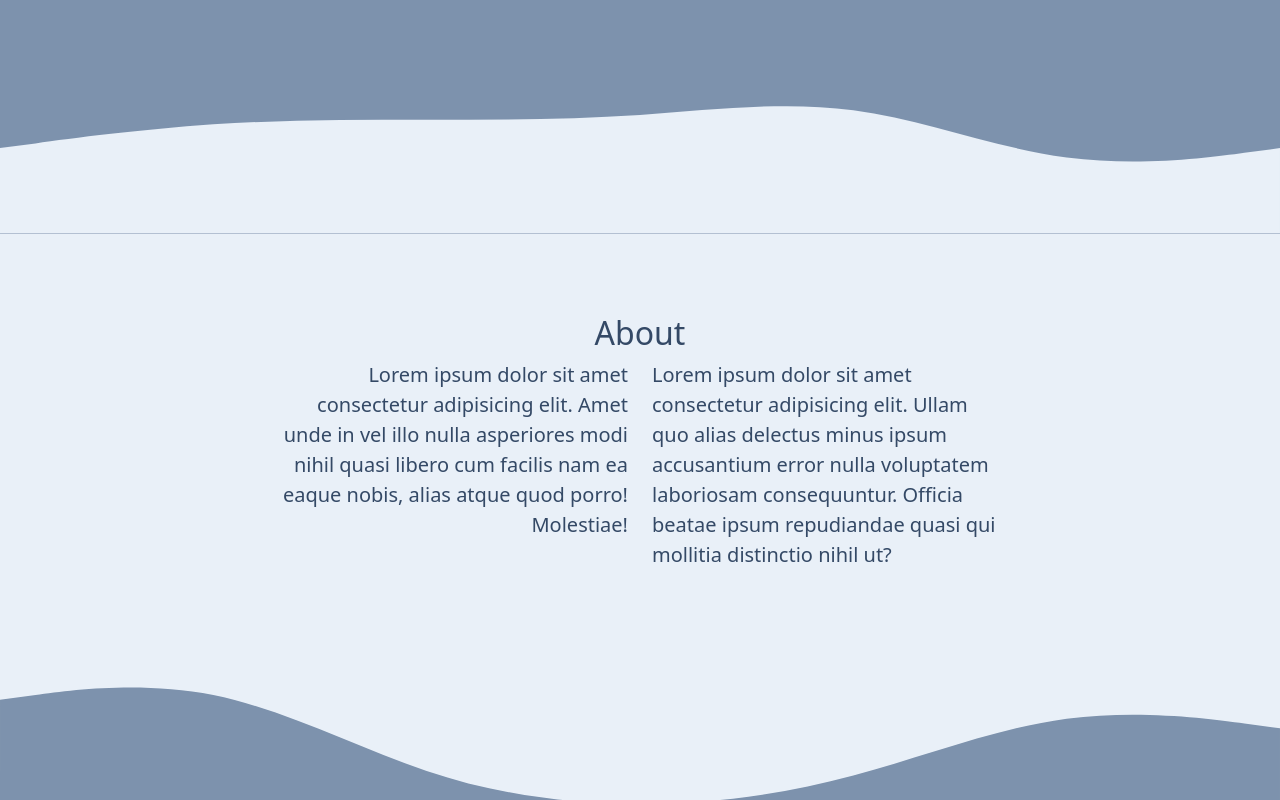
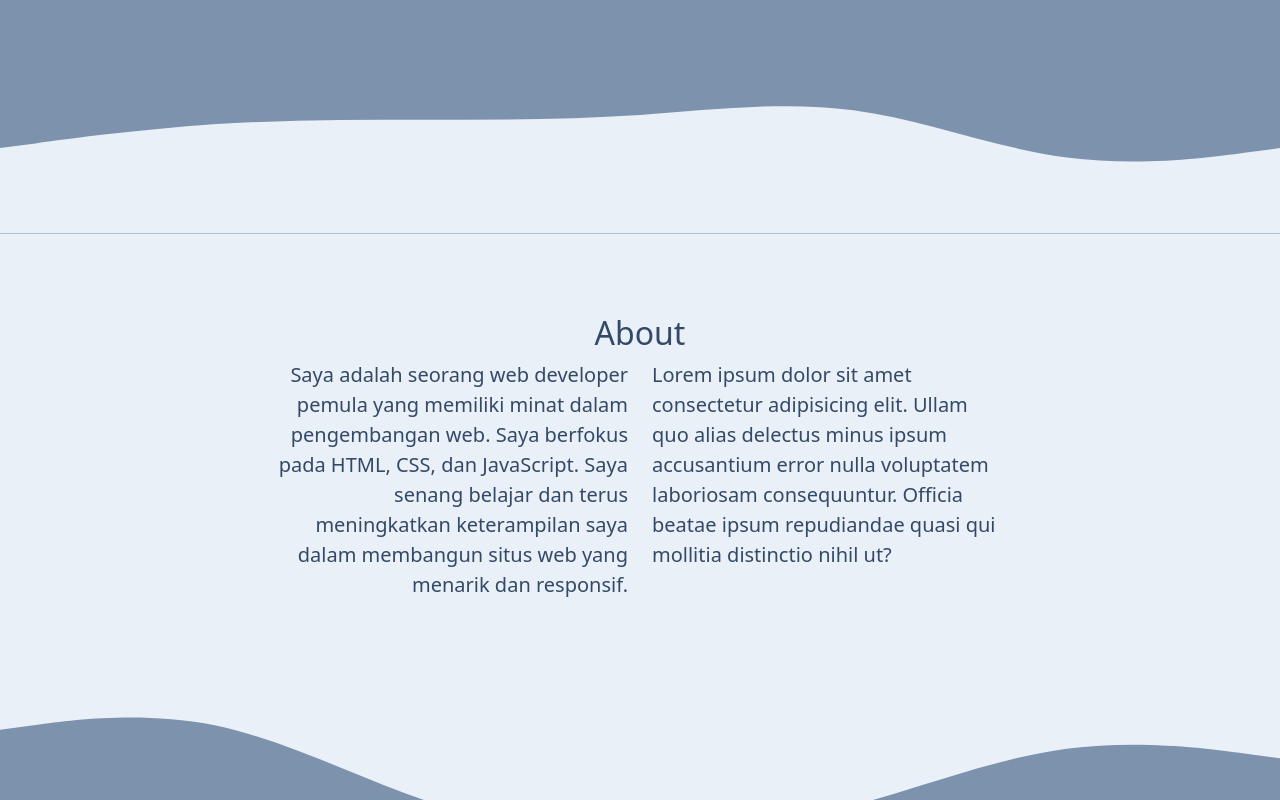
Before and after one commit to dikyfahrezy/dikyfahrezy.github.io, a plain HTML site: page index.html in a window 1280 px wide. Shown: the part 436-1236 px from the top of the page. Drawn offline with nearby package versions, Linux system fonts and the light colour scheme.

Commit message:
merubah pada bagian about

```diff
--- a/index.html
+++ b/index.html
@@ -61,7 +61,7 @@
           </div>
           <div class="row justify-content-center fs-5">
             <div class="col-md-4 text-sm-justify text-md-end">
-              <p>Lorem ipsum dolor sit amet consectetur adipisicing elit. Amet unde in vel illo nulla asperiores modi nihil quasi libero cum facilis nam ea eaque nobis, alias atque quod porro! Molestiae!</p>
+              <p>Saya adalah seorang web developer pemula yang memiliki minat dalam pengembangan web. Saya berfokus pada HTML, CSS, dan JavaScript. Saya senang belajar dan terus meningkatkan keterampilan saya dalam membangun situs web yang menarik dan responsif.</p>
             </div>
             <div class="col-md-4 text-sm-justify text-md-start">
               <p>Lorem ipsum dolor sit amet consectetur adipisicing elit. Ullam quo alias delectus minus ipsum accusantium error nulla voluptatem laboriosam consequuntur. Officia beatae ipsum repudiandae quasi qui mollitia distinctio nihil ut?</p>
```
